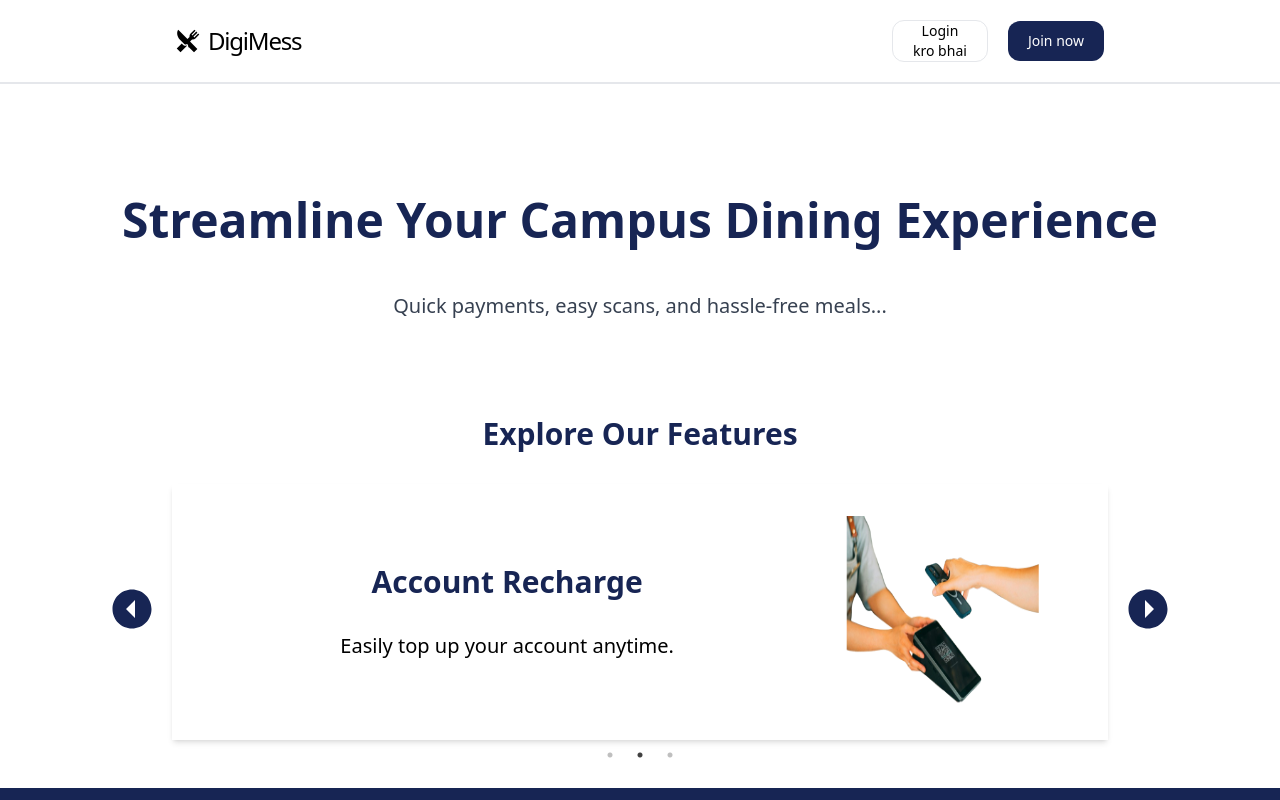
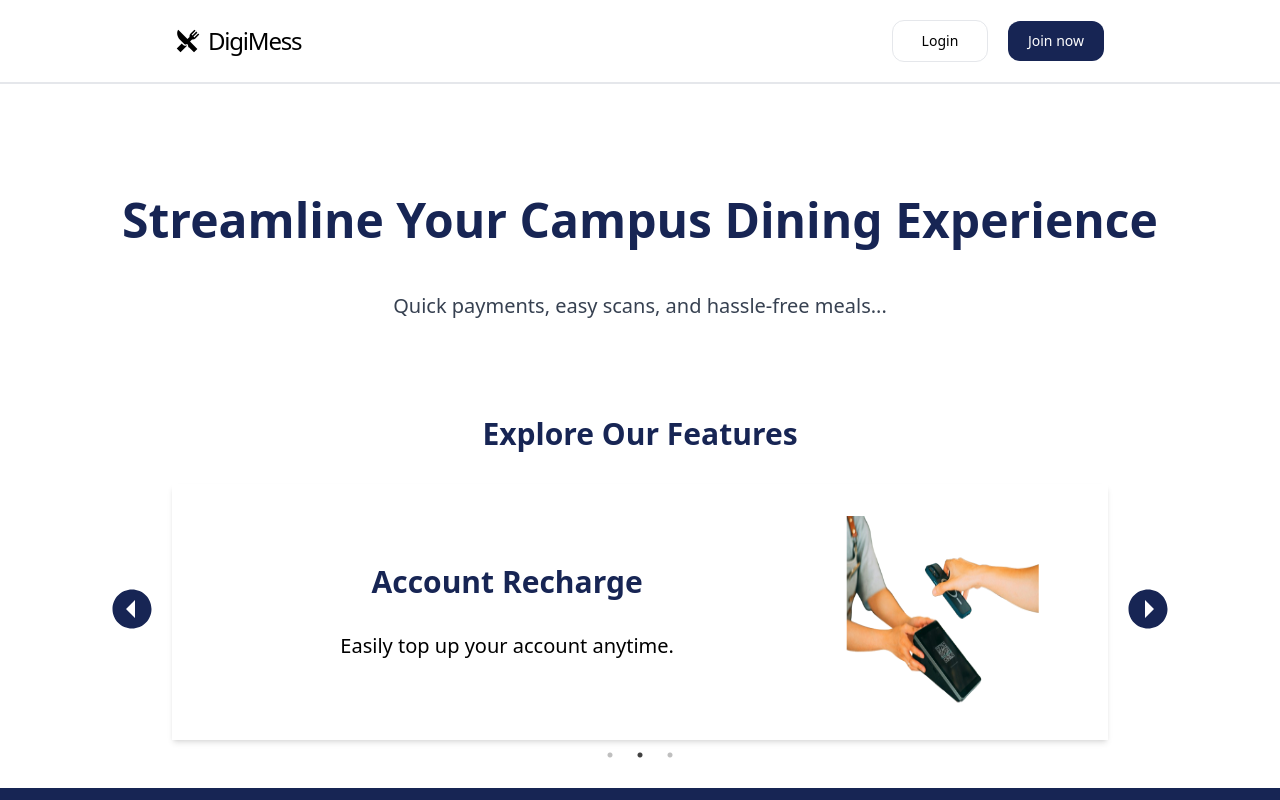
Before and after one commit to SarangKulkarniamb/CyberKnights, a React (Vite) app in the folder frontend/: page / in a window 1280 px wide. Shown: the top 800 px of the page. Built offline with nearby package versions, Linux system fonts and the light colour scheme; no server answers.

Commit message:
changed navbar

```diff
--- a/frontend/src/components/navbar/Navbar.jsx
+++ b/frontend/src/components/navbar/Navbar.jsx
@@ -48,7 +48,7 @@ const Navbar = () => {
             >
               <Link to="/login">
                 <button className="flex items-center justify-center text-sm bg-white text-black p-5 h-8 w-24 rounded-xl border">
-                  <p>Login kro bhai</p>
+                  <p>Login</p>
                 </button>
               </Link>
             </motion.div>
```
